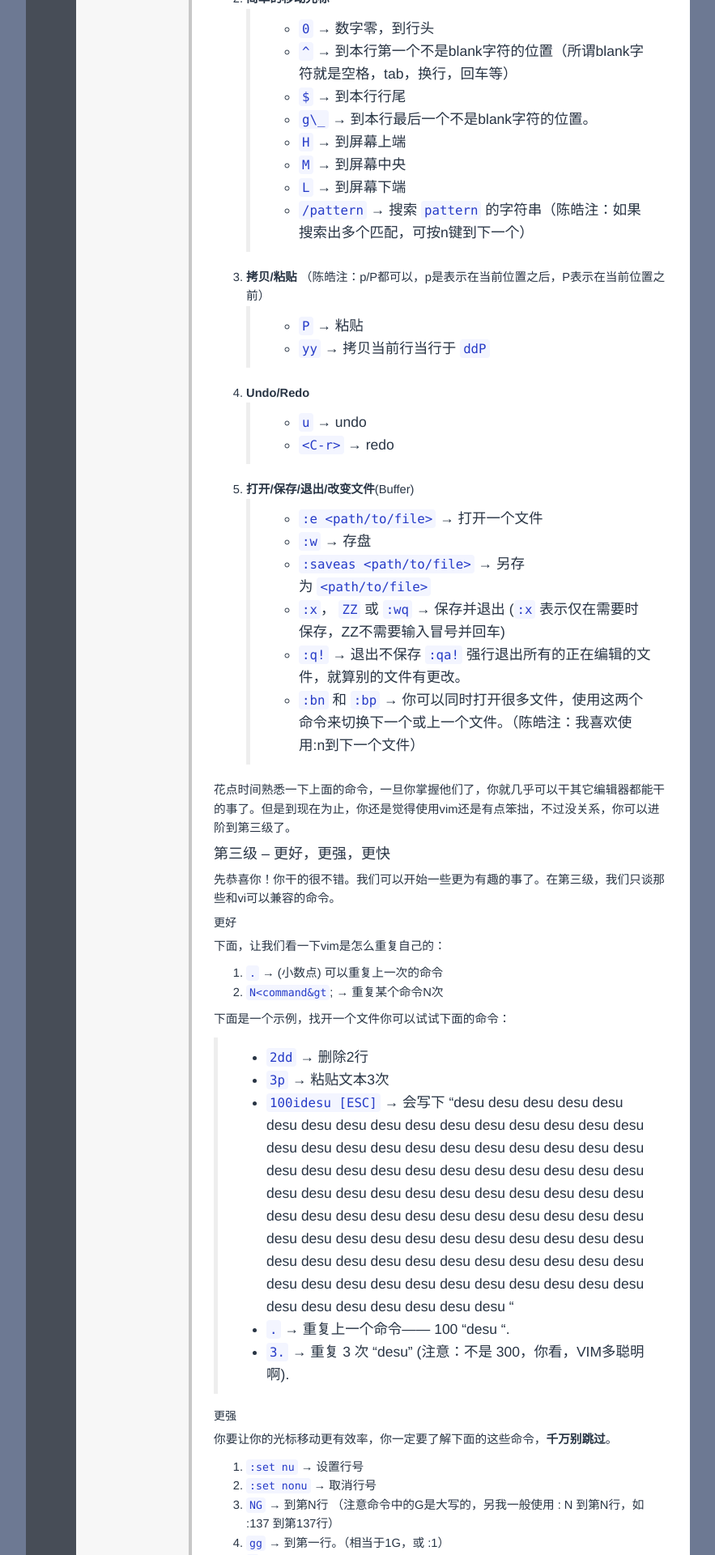
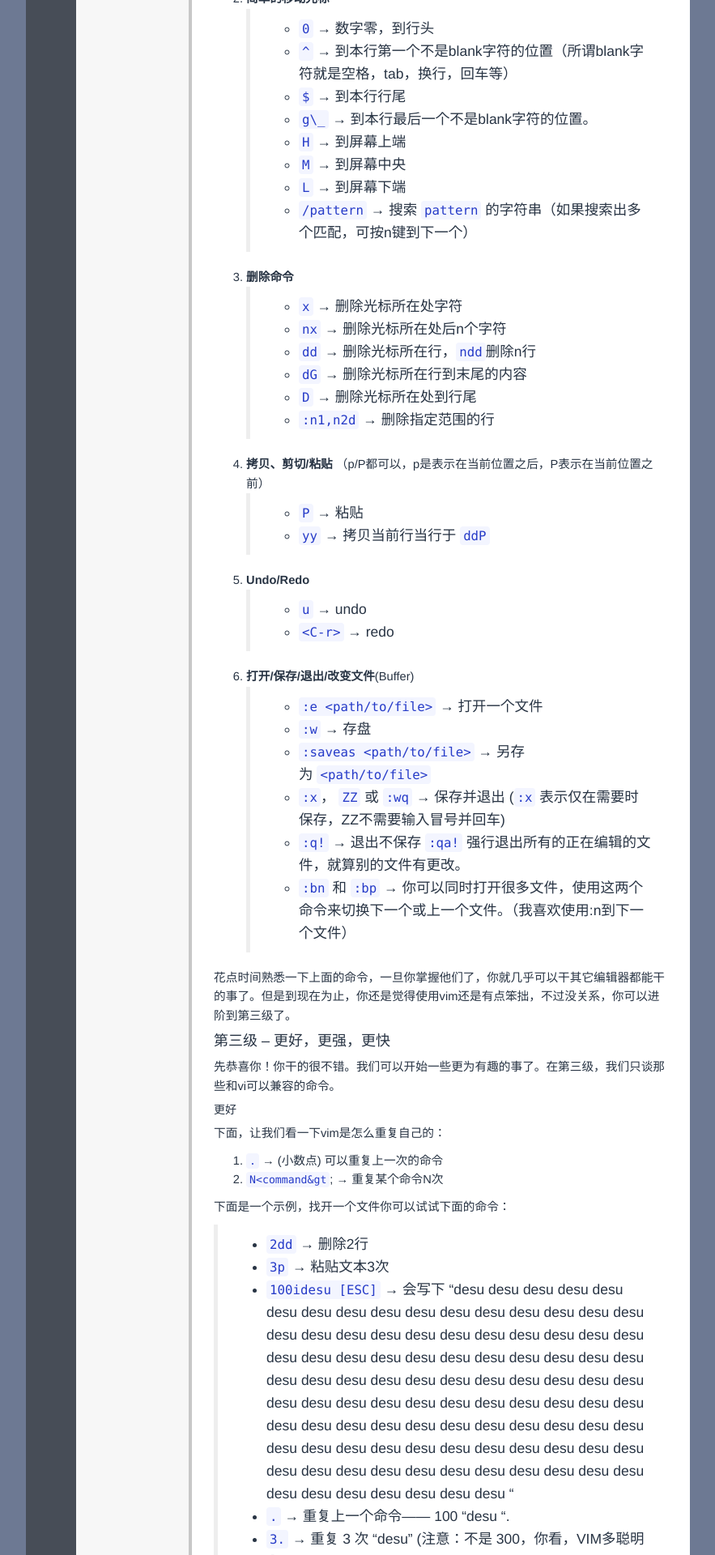
Before and after one commit to polyHong/polyHong.github.io, a Jekyll site: the page built from _posts/tech/2017-04-13-vim-exercise-tutorial.md, in a window 1280 px wide. Shown: the part 2159-4079 px from the top of the page at 81% size, without its empty margins (198-1081 px from the left). Built offline with Jekyll 4.4.1, drawn with Linux system fonts in a browser that asks for light colours; Markdown is read by kramdown in place of the engine named in the settings; comment, search, counter and statistics services are not loaded; some of the changed text lies outside the part shown.

Commit message:
upload vim learning post

```diff
--- a/_posts/tech/2017-04-13-vim-exercise-tutorial.md
+++ b/_posts/tech/2017-04-13-vim-exercise-tutorial.md
@@ -114,11 +114,23 @@ Vim the Six Billion Dollar editor
 <li><code>H</code> → 到屏幕上端</li>
 <li><code>M</code> → 到屏幕中央</li>
 <li><code>L</code> → 到屏幕下端</li>
-<li><code>/pattern</code> → 搜索&nbsp;<code>pattern</code> 的字符串（陈皓注：如果搜索出多个匹配，可按n键到下一个）</li>
+<li><code>/pattern</code> → 搜索&nbsp;<code>pattern</code> 的字符串（如果搜索出多个匹配，可按n键到下一个）</li>
 </ul>
 </blockquote>
 </li>
-<li><strong>拷贝/粘贴</strong> （陈皓注：p/P都可以，p是表示在当前位置之后，P表示在当前位置之前）<br>
+<li><strong>删除命令</strong>
+<blockquote>
+<ul>
+<li><code>x</code> → 删除光标所在处字符</li>
+<li><code>nx</code> → 删除光标所在处后n个字符</li>
+<li><code>dd</code> → 删除光标所在行，<code>ndd</code>删除n行</li>
+<li><code>dG</code> → 删除光标所在行到末尾的内容</li>
+<li><code>D</code> → 删除光标所在处到行尾</li>
+<li><code>:n1,n2d</code> → 删除指定范围的行</li>
+</ul>
+</blockquote>
+</li>
+<li><strong>拷贝、剪切/粘贴</strong> （p/P都可以，p是表示在当前位置之后，P表示在当前位置之前）<br>
 <blockquote>
 <ul>
 <li><code>P</code> → 粘贴</li>
@@ -142,7 +154,7 @@ Vim the Six Billion Dollar editor
 <li><code>:saveas &lt;path/to/file&gt;</code> → 另存为&nbsp;<code>&lt;path/to/file&gt;</code></li>
 <li><code>:x</code>，&nbsp;<code>ZZ</code> 或&nbsp;<code>:wq</code> → 保存并退出 (<code>:x</code>&nbsp;表示仅在需要时保存，ZZ不需要输入冒号并回车)</li>
 <li><code>:q!</code> → 退出不保存&nbsp;<code>:qa!</code>&nbsp;强行退出所有的正在编辑的文件，就算别的文件有更改。</li>
-<li><code>:bn</code>&nbsp;和&nbsp;<code>:bp</code>&nbsp;→ 你可以同时打开很多文件，使用这两个命令来切换下一个或上一个文件。（陈皓注：我喜欢使用:n到下一个文件）</li>
+<li><code>:bn</code>&nbsp;和&nbsp;<code>:bp</code>&nbsp;→ 你可以同时打开很多文件，使用这两个命令来切换下一个或上一个文件。（我喜欢使用:n到下一个文件）</li>
 </ul>
 </blockquote>
 </li>
@@ -189,8 +201,8 @@ Vim the Six Billion Dollar editor
 <li><code>w</code> → 到下一个单词的开头。</li>
 <li><code>e</code> → 到下一个单词的结尾。</li>
 </ol>
-<p>&gt; 如果你认为单词是由默认方式，那么就用小写的e和w。默认上来说，一个单词由字母，数字和下划线组成（陈皓注：程序变量）</p>
-<p>&gt; 如果你认为单词是由blank字符分隔符，那么你需要使用大写的E和W。（陈皓注：程序语句）</p>
+<p>&gt; 如果你认为单词是由默认方式，那么就用小写的e和w。默认上来说，一个单词由字母，数字和下划线组成（程序变量）</p>
+<p>&gt; 如果你认为单词是由blank字符分隔符，那么你需要使用大写的E和W。（程序语句）</p>
 <p><img src="http://yannesposito.com/Scratch/img/blog/Learn-Vim-Progressively/word_moves.jpg" alt="Word moves example"></p></blockquote>
 </li>
 </ol>
@@ -198,7 +210,7 @@ Vim the Six Billion Dollar editor
 下面，让我来说说最强的光标移动：
 <blockquote>
 <ul>
-<li><code>%</code>&nbsp;: 匹配括号移动，包括&nbsp;<code>(</code>, <code>{</code>, <code>[</code>. （陈皓注：你需要把光标先移到括号上）</li>
+<li><code>%</code>&nbsp;: 匹配括号移动，包括&nbsp;<code>(</code>, <code>{</code>, <code>[</code>. （你需要把光标先移到括号上）</li>
 <li><code>\*</code>&nbsp;和&nbsp;<code>#</code>: &nbsp;匹配光标当前所在的单词，移动光标到下一个（或上一个）匹配单词（\*是下一个，#是上一个）</li>
 </ul>
 </blockquote>
@@ -338,7 +350,7 @@ Vim the Six Billion Dollar editor
 <ul>
 <li><code>J</code> → 把所有的行连接起来（变成一行）</li>
 <li><code>&lt;</code> 或 <code>&gt;</code>&nbsp;→ 左右缩进</li>
-<li><code>=</code> → 自动给缩进 （陈皓注：这个功能相当强大，我太喜欢了）</li>
+<li><code>=</code> → 自动给缩进 （这个功能相当强大，我太喜欢了）</li>
 </ul>
 
 <p><img class="aligncenter" src="http://yannesposito.com/Scratch/img/blog/Learn-Vim-Progressively/autoindent.gif" alt="Autoindent"></p>
```
Also changed, not shown: 1 other file.
